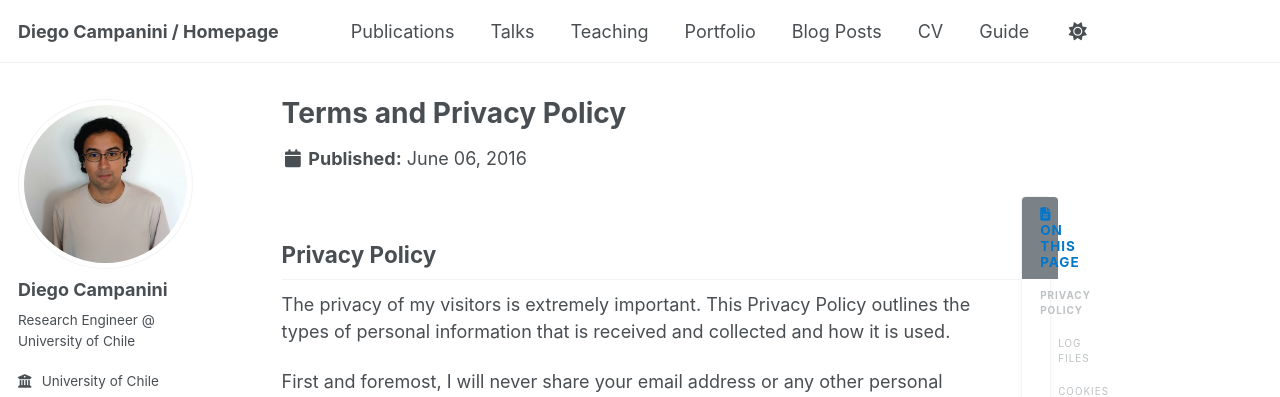
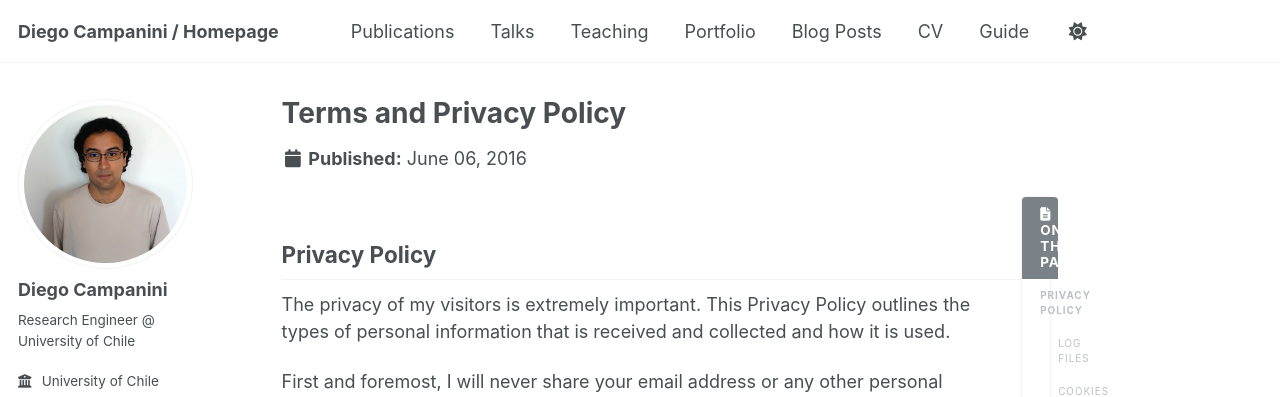
Before and after one commit to dcampanini/dcampanini.github.io, a Jekyll site: the page built from _pages/terms.md, in a window 1280 px wide. Shown: the top 397 px of the page. Built offline with Jekyll 4.4.1, drawn with Linux system fonts in a browser that asks for light colours; some web fonts are replaced.

Commit message:
change color for navigation bar

```diff
--- a/_sass/layout/_navigation.scss
+++ b/_sass/layout/_navigation.scss
@@ -391,7 +391,7 @@
   box-shadow: $box-shadow;
 
   .nav__title {
-    color: #0077cc;
+    color: #fff;
     font-size: $type-size-6;
     background: var(--global-base-color);
     border-top-left-radius: $border-radius;
```
